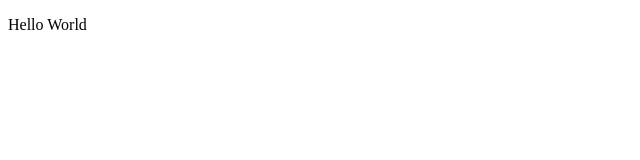
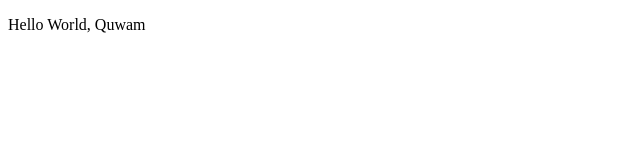
Before and after one commit to Quwambinuyo/git-changes, a plain HTML site: page index.html in a window 1280 px wide. Shown: the full height of the page, 0-640 px from the left. Drawn offline with Linux system fonts and the light colour scheme.

Commit message:
fourth commit

```diff
--- a/index.html
+++ b/index.html
@@ -6,7 +6,7 @@
     <title>Document</title>
   </head>
   <body>
-    <p>Hello World</p>
+    <p>Hello World, Quwam</p>
   </body>
   <script src="app.js"></script>
 </html>
```
